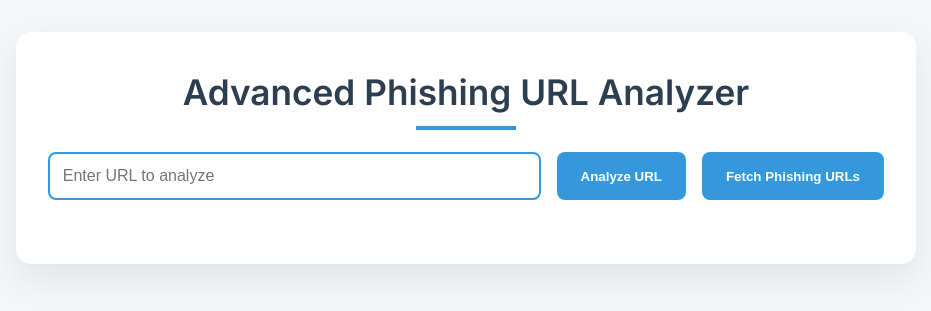
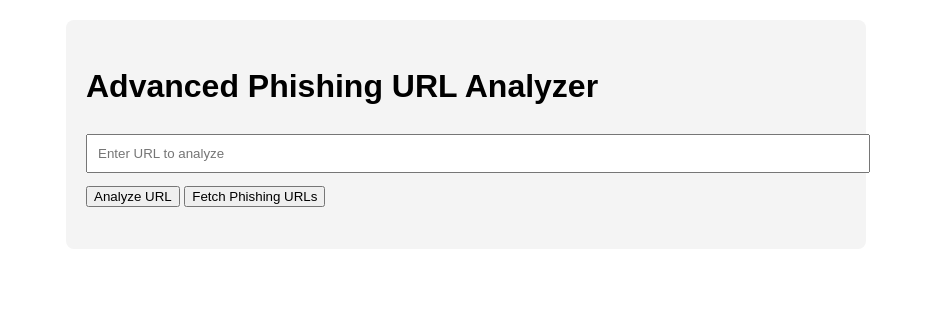
Before and after one commit to shriprad/phishingwebsite, a Flask app: page / in a window 1280 px wide. Shown: the top 311 px of the page, without its empty margins (174-1105 px from the left). Run offline with Flask 2, Linux system fonts and the light colour scheme.

Commit message:
Update index.html

```diff
--- a/templates/index.html
+++ b/templates/index.html
@@ -3,174 +3,104 @@
 <head>
     <meta charset="UTF-8">
     <meta name="viewport" content="width=device-width, initial-scale=1.0">
-    <title>Advanced Phishing URL Analyzer</title>
-    <link href="https://fonts.googleapis.com/css2?family=Inter:wght@300;400;600&display=swap" rel="stylesheet">
+    <title>Phishing URL Analyzer</title>
     <style>
-        * {
-            margin: 0;
-            padding: 0;
-            box-sizing: border-box;
-        }
         body {
-            font-family: 'Inter', sans-serif;
-            background-color: #f4f6f9;
-            color: #333;
+            font-family: Arial, sans-serif;
+            max-width: 800px;
+            margin: 0 auto;
+            padding: 20px;
             line-height: 1.6;
         }
         .container {
-            max-width: 900px;
-            margin: 2rem auto;
-            padding: 2rem;
-            background-color: white;
-            border-radius: 15px;
-            box-shadow: 0 15px 35px rgba(0,0,0,0.08);
-        }
-        h1 {
-            text-align: center;
-            color: #2c3e50;
-            margin-bottom: 2rem;
-            font-weight: 600;
-            font-size: 2.2rem;
-            position: relative;
-        }
-        h1::after {
-            content: '';
-            position: absolute;
-            width: 100px;
-            height: 4px;
-            background-color: #3498db;
-            bottom: -10px;
-            left: 50%;
-            transform: translateX(-50%);
+            background-color: #f4f4f4;
+            padding: 20px;
+            border-radius: 8px;
         }
         form {
-            display: flex;
-            gap: 1rem;
-            margin-bottom: 2rem;
+            margin-bottom: 20px;
         }
-        input {
-            flex-grow: 1;
-            padding: 0.8rem;
-            border: 2px solid #3498db;
-            border-radius: 8px;
-            font-size: 1rem;
-            transition: border-color 0.3s ease;
+        input[type="text"] {
+            width: 100%;
+            padding: 10px;
+            margin-bottom: 10px;
         }
-        input:focus {
-            outline: none;
-            border-color: #2980b9;
-        }
-        button {
-            padding: 0.8rem 1.5rem;
-            background-color: #3498db;
-            color: white;
-            border: none;
-            border-radius: 8px;
-            cursor: pointer;
-            font-weight: 600;
-            transition: background-color 0.3s ease;
-        }
-        button:hover {
-            background-color: #2980b9;
-        }
-        .analysis-result, .fetched-urls {
-            background-color: #f9fbfc;
-            border-radius: 10px;
-            padding: 1.5rem;
-            margin-top: 1.5rem;
-            border: 1px solid #e6eaee;
-            box-shadow: 0 5px 15px rgba(0,0,0,0.05);
+        .analysis-result {
+            background-color: #ffffff;
+            border: 1px solid #ddd;
+            padding: 15px;
+            margin-top: 20px;
+            border-radius: 5px;
         }
         .component-grid {
             display: grid;
-            grid-template-columns: repeat(auto-fit, minmax(200px, 1fr));
-            gap: 1rem;
-            margin-bottom: 1.5rem;
+            grid-template-columns: repeat(2, 1fr);
+            gap: 10px;
         }
-        .component-item {
-            background-color: #e9f3fb;
-            padding: 1rem;
-            border-radius: 8px;
-            font-size: 0.9rem;
-            transition: transform 0.3s ease;
+        .email-confirmation {
+            background-color: #dff0d8;
+            color: #3c763d;
+            padding: 10px;
+            border-radius: 5px;
+            margin-bottom: 15px;
         }
-        .component-item:hover {
-            transform: translateY(-5px);
-        }
-        .fetched-urls ul {
-            list-style-type: none;
-            max-height: 300px;
-            overflow-y: auto;
-            padding: 0.5rem;
-        }
-        .fetched-urls li {
-            background-color: #f0f4f8;
-            margin-bottom: 0.5rem;
-            padding: 0.75rem;
-            border-radius: 6px;
-            word-break: break-all;
-            transition: background-color 0.3s ease;
-        }
-        .fetched-urls li:hover {
-            background-color: #e6edf3;
-        }
-        pre {
-            white-space: pre-wrap;
-            word-wrap: break-word;
-            background-color: #f4f6f9;
-            padding: 1rem;
-            border-radius: 8px;
-            overflow-x: auto;
-            border: 1px solid #e6eaee;
-        }
-        @media (max-width: 600px) {
-            .container {
-                margin: 1rem;
-                padding: 1rem;
-            }
-            form {
-                flex-direction: column;
-            }
+        .fetched-urls {
+            background-color: #f0f0f0;
+            padding: 15px;
+            border-radius: 5px;
+            margin-top: 20px;
         }
     </style>
 </head>
 <body>
     <div class="container">
         <h1>Advanced Phishing URL Analyzer</h1>
+
         <form method="POST">
-        <input type="text" name="url" placeholder="Enter URL to analyze">
-        <button type="submit">Analyze URL</button>
-        <button type="submit" name="fetch_urls" value="1">Fetch Phishing URLs</button>
+            <input type="text" name="url" placeholder="Enter URL to analyze" required>
+            <input type="submit" value="Analyze URL">
+            <input type="submit" name="fetch_urls" value="Fetch Phishing URLs">
         </form>
+
+        {% if email_sent %}
+        <div class="email-confirmation">
+            <h2>Email Sent</h2>
+            <p>A detailed phishing analysis report has been sent to trustandsafety@support.aws.com</p>
+        </div>
+        {% endif %}
+
         {% if analysis_result %}
         <div class="analysis-result">
             <h2>URL Components</h2>
             <div class="component-grid">
-            <div class="component-item">
+                <div>
                     <strong>Full URL:</strong> {{ analysis_result.url_components.full_url }}
                 </div>
-            <div class="component-item">
+                <div>
                     <strong>Scheme:</strong> {{ analysis_result.url_components.scheme }}
                 </div>
-            <div class="component-item">
+                <div>
                     <strong>Domain:</strong> {{ analysis_result.url_components.domain }}
                 </div>
-            <div class="component-item">
+                <div>
                     <strong>Subdomain:</strong> {{ analysis_result.url_components.subdomain }}
                 </div>
-            <div class="component-item">
+                <div>
                     <strong>Path:</strong> {{ analysis_result.url_components.path }}
                 </div>
-            <div class="component-item">
+                <div>
                     <strong>Query Parameters:</strong> {{ analysis_result.url_components.query }}
                 </div>
             </div>
+
             <h2>Phishing Analysis</h2>
             <p><strong>Page Title:</strong> {{ analysis_result.page_title }}</p>
             <p><strong>Analysis Time:</strong> {{ analysis_result.analysis_time }} seconds</p>
+
             <pre>{{ analysis_result.analysis }}</pre>
         </div>
         {% endif %}
+
         {% if fetched_urls %}
         <div class="fetched-urls">
             <h2>Fetched Phishing URLs</h2>
```
Lines whose indentation alone changed are shown as unchanged.
